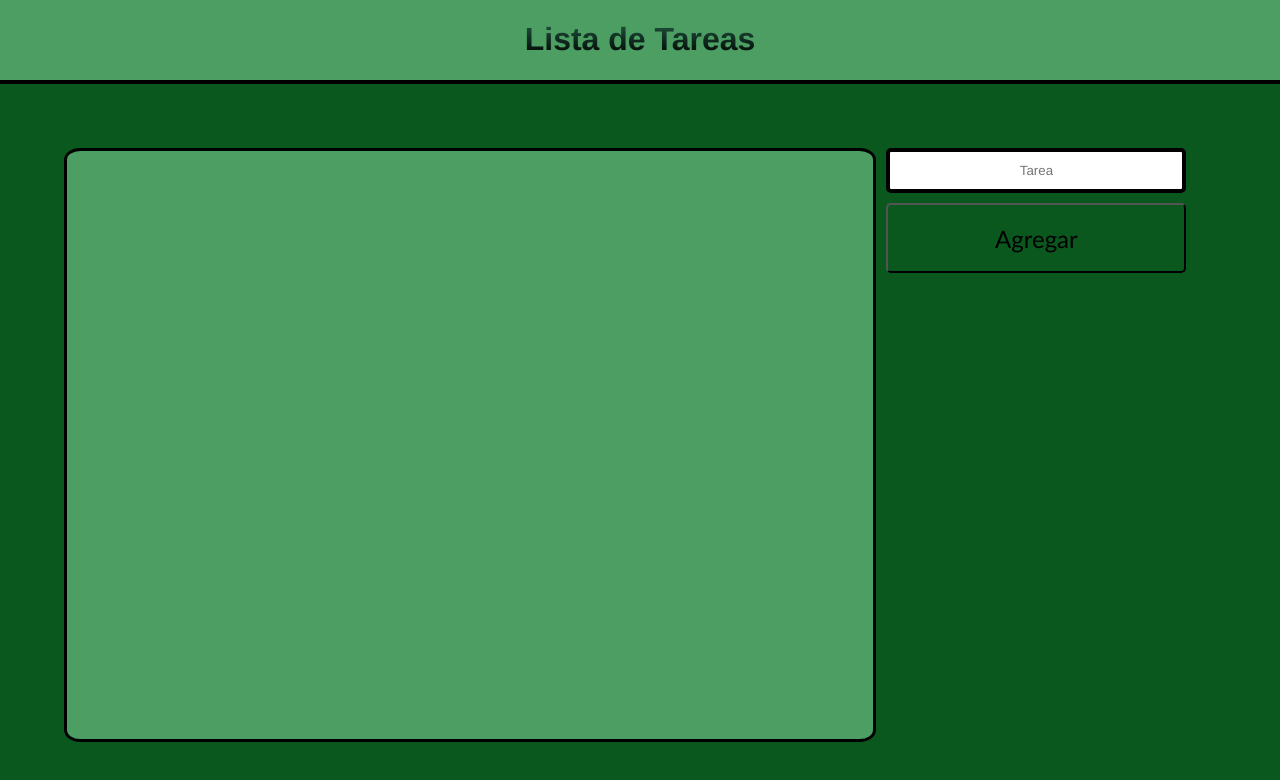
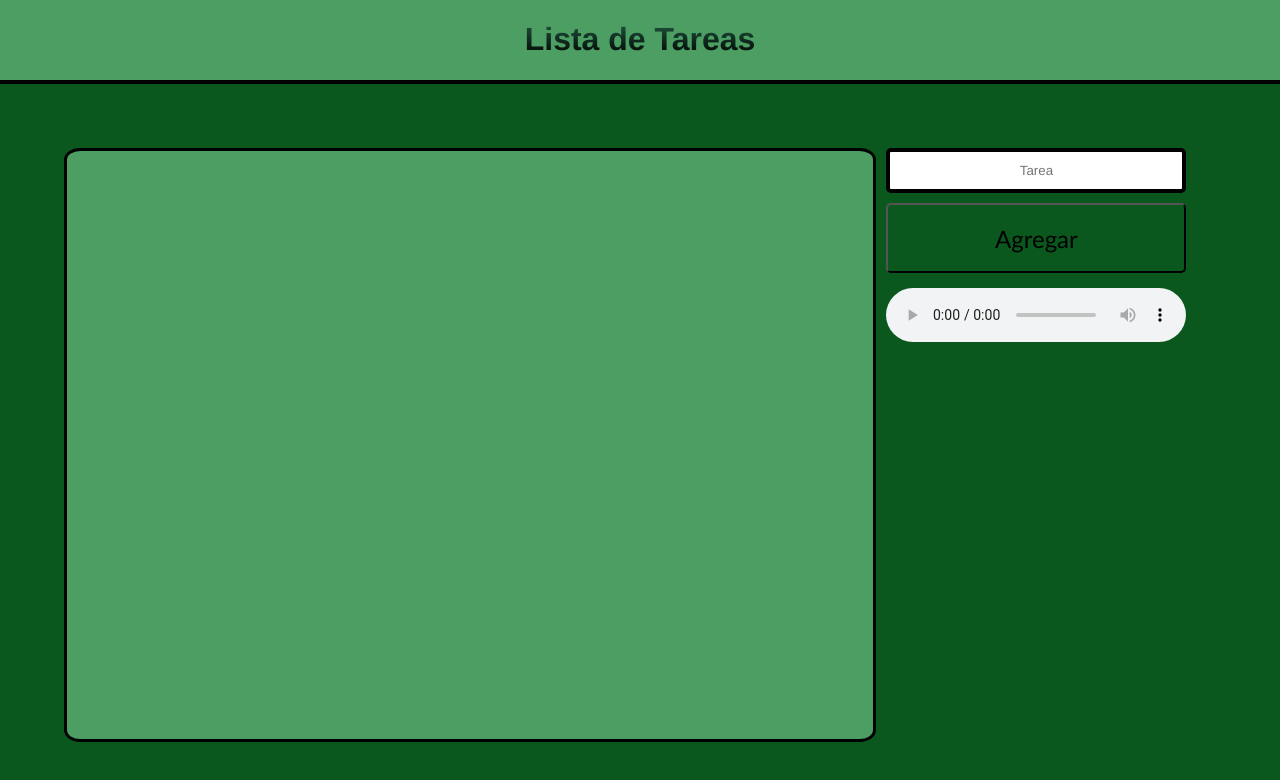
Before and after one commit to Reemolke/React, a React (Create React App) app in the folder Practica2/practica2/: page / in a window 1280 px wide. Shown: the top 780 px of the page. Built offline with nearby package versions, Linux system fonts and the light colour scheme.

Commit message:
Audio de ascensor

```diff
--- a/Practica2/practica2/src/App.css
+++ b/Practica2/practica2/src/App.css
@@ -64,6 +64,10 @@ form{
   flex-direction: column;
 
   justify-content:flex-start;
+}
+audio{
+  margin-top: 5%;
+
 }
 form button{
   height: 70px;
--- a/Practica2/practica2/src/App.js
+++ b/Practica2/practica2/src/App.js
@@ -1,9 +1,9 @@
 
 import './App.css';
 import ListaTareas from './components/listaTareas';
-import { useState } from'react';
+import { useState} from'react';
 import FormularioTarea from './components/FormularioTarea';
-
+import React from 'react';
 
 function App() {
   const [tareas, setTareas]= useState([]);
@@ -20,17 +20,13 @@ function App() {
     nuevasTareas[index] = {...nuevasTareas[index],completada: !completada}
     setTareas(nuevasTareas);
   };
+
   return (
     <div className="App">
       <h1>Lista de Tareas</h1>
       <div class="container">
         <ListaTareas tareas={tareas} eliminarTarea={eliminarTarea} completarTarea={completarTarea}/>
         <FormularioTarea agregarTarea={agregarTarea}/>
-
-        <audio id='reproductor' autoPlay>
-        <source src="//audio//bossanova.mp3" type='audio/mpeg'></source>
-
-        </audio>
       </div>
     </div>
   );
--- a/Practica2/practica2/src/components/FormularioTarea.js
+++ b/Practica2/practica2/src/components/FormularioTarea.js
@@ -1,14 +1,19 @@
-import React, { useState } from "react";
+import React, { useState, useRef, useEffect } from "react";
 
 function FormularioTarea({ agregarTarea }) {
   // State to store the input value
   const [tarea, setTarea] = useState("");
   const [completada, setCompletada] = useState(false);
+  const audioRef = useRef(null);
+
+  // State to control whether the audio should be played
+  const [audioPlayed, setAudioPlayed] = useState(false);
 
   // Handler for the input change
   const handleInputChange = (e) => {
     setTarea(e.target.value);
   };
+
 
   // Form submission handler
   const handleSubmit = (e) => {
@@ -16,8 +21,17 @@ function FormularioTarea({ agregarTarea }) {
     if (tarea.trim()) {
       agregarTarea(tarea, completada);
       setTarea(""); // Reset input field after submit
+      setAudioPlayed(true); // Set state to play audio after submitting the form
     }
   };
+
+  // Play audio when the form is submitted
+  useEffect(() => {
+    if (audioPlayed && audioRef.current) {
+      audioRef.current.volume = 0.10;
+      audioRef.current.play(); // Play audio after user interaction
+    }
+  }, [audioPlayed]); // Only run the effect when audioPlayed changes
 
   return (
     <form onSubmit={handleSubmit}>
@@ -28,6 +42,9 @@ function FormularioTarea({ agregarTarea }) {
         placeholder="Tarea"
       />
       <button type="submit">Agregar</button>
+
+      <audio ref={audioRef} src="./bossanova.mp3" loop controls>
+      </audio>
     </form>
   );
 }
```
Also changed, not shown: 1 other file (tests, documents, lock files or other folders).
